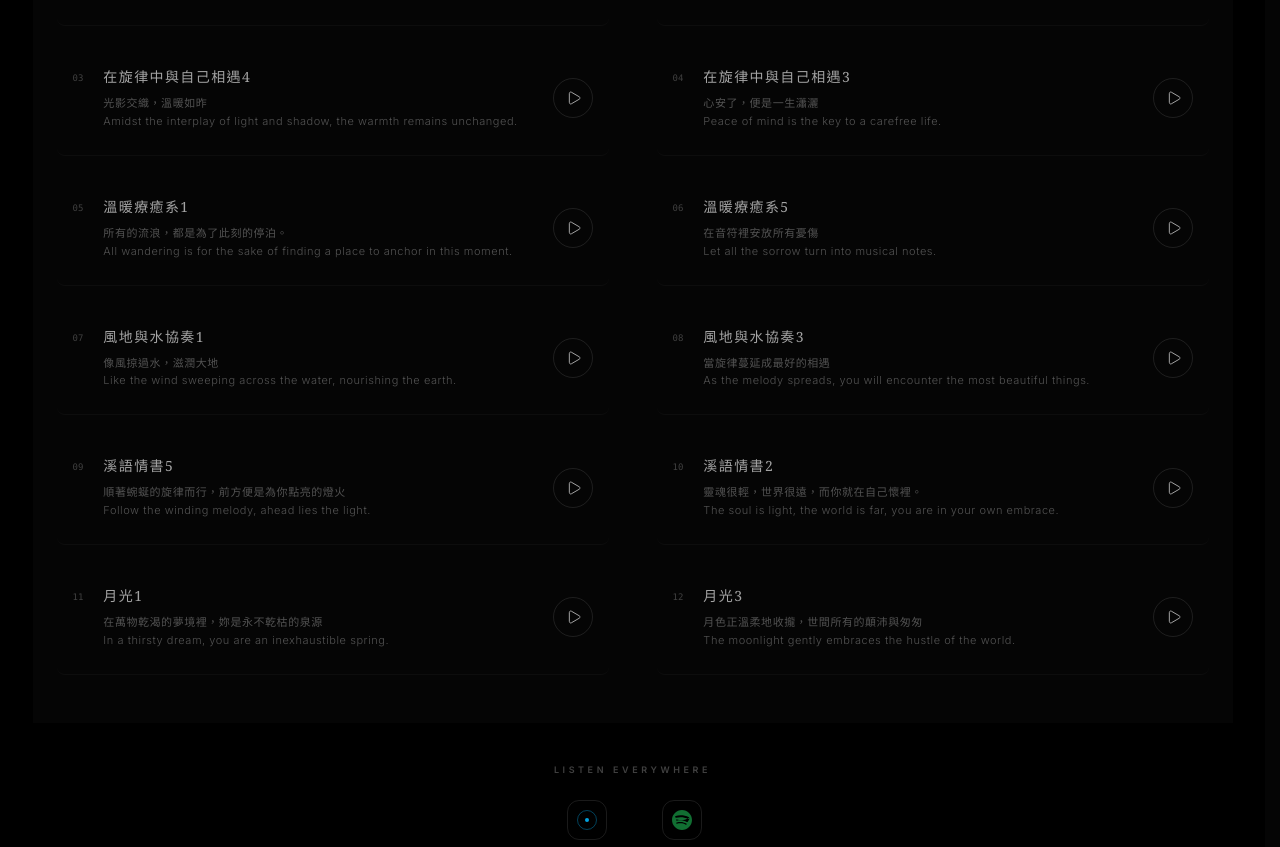
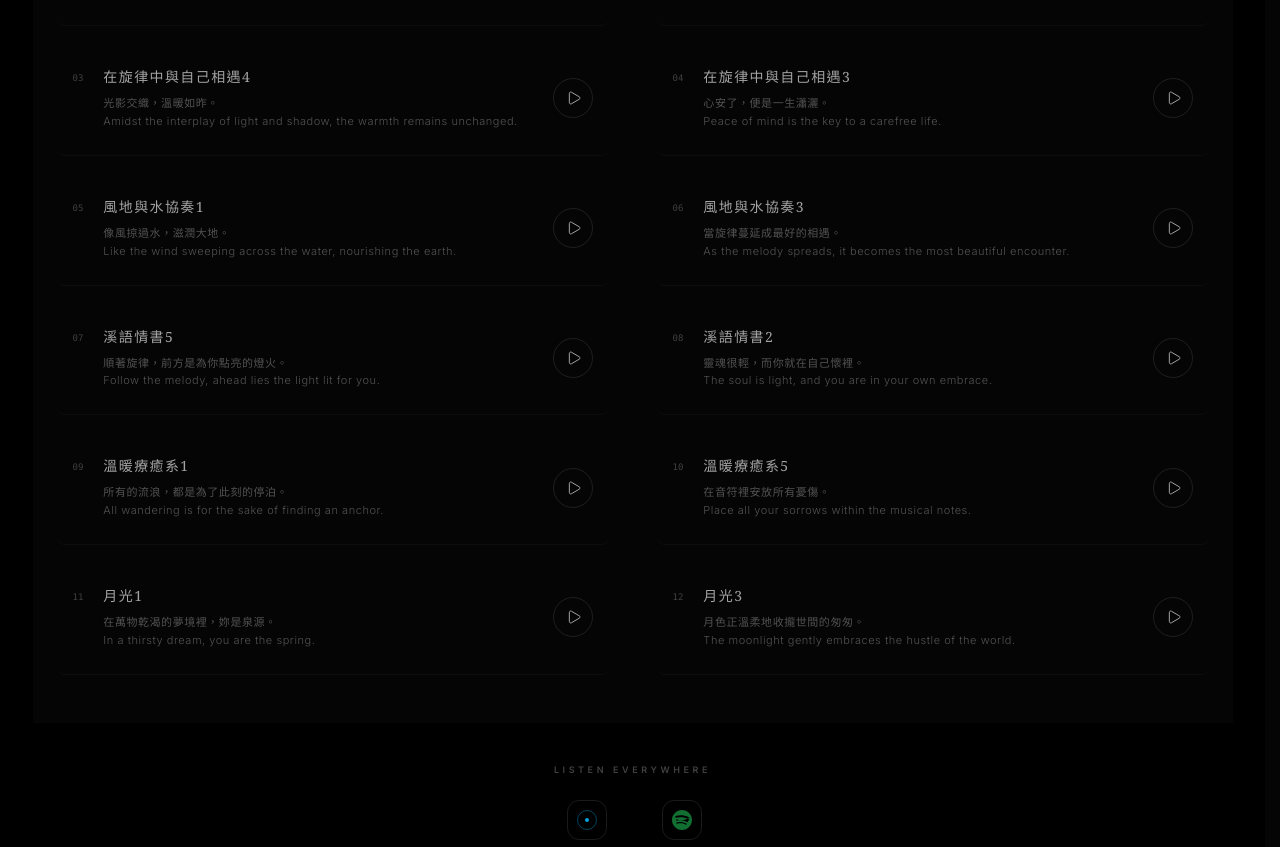
Before and after one commit to smile584421-chen/chen-music, a React (Vite) app: page / in a window 1280 px wide. Shown: the part 1267-2114 px from the top of the page. Built offline with nearby package versions, Linux system fonts and the light colour scheme.

Commit message:
Add files via upload

```diff
--- a/App.tsx
+++ b/App.tsx
@@ -17,15 +17,8 @@ interface ErrorBoundaryState {
   hasError: boolean;
 }
 
-/**
- * ErrorBoundary class component to catch rendering errors.
- */
-// Fix: Use React.Component to ensure inherited properties like 'props' and 'state' are correctly recognized by TypeScript.
 class ErrorBoundary extends React.Component<ErrorBoundaryProps, ErrorBoundaryState> {
-  // Fix: Explicitly declare state at the class level to resolve "Property 'state' does not exist" errors.
   state: ErrorBoundaryState = { hasError: false };
-
-  // Fix: Explicitly declare props at the class level to resolve "Property 'props' does not exist" errors.
   props: ErrorBoundaryProps;
 
   constructor(props: ErrorBoundaryProps) {
@@ -33,13 +26,11 @@ class ErrorBoundary extends React.Component<ErrorBoundaryProps, ErrorBoundarySta
     this.props = props;
   }
 
-  // Static getDerivedStateFromError correctly updates state when an error is caught.
   static getDerivedStateFromError(_error: any): ErrorBoundaryState {
     return { hasError: true };
   }
 
   render(): ReactNode {
-    // Fix: Accessing state inherited from React.Component now recognized by TypeScript.
     if (this.state.hasError) {
       return (
         <div className="min-h-screen bg-black flex flex-col items-center justify-center text-white p-6 text-center">
@@ -53,7 +44,6 @@ class ErrorBoundary extends React.Component<ErrorBoundaryProps, ErrorBoundarySta
         </div>
       );
     }
-    // Fix: Accessing props inherited from React.Component now recognized by TypeScript.
     return this.props.children;
   }
 }
@@ -64,10 +54,13 @@ function App() {
   const [isAdminOpen, setIsAdminOpen] = useState(false);
   const [isMusicPlaying, setIsMusicPlaying] = useState(false);
 
+  // 使用 v20 版本號來強制刷新緩存，確保新部署的內容正確顯示
+  const STORAGE_VERSION = 'chen_music_v20';
+
   useEffect(() => {
     try {
-      const savedImages = localStorage.getItem('chen_music_carousel_v19');
-      const savedTracks = localStorage.getItem('chen_music_tracks_v19');
+      const savedImages = localStorage.getItem(`${STORAGE_VERSION}_carousel`);
+      const savedTracks = localStorage.getItem(`${STORAGE_VERSION}_tracks`);
       if (savedImages) setImages(JSON.parse(savedImages));
       if (savedTracks) setTracks(JSON.parse(savedTracks));
     } catch (e) {
@@ -77,12 +70,12 @@ function App() {
 
   const handleUpdateImages = (newImages: CarouselImage[]) => {
     setImages(newImages);
-    localStorage.setItem('chen_music_carousel_v19', JSON.stringify(newImages));
+    localStorage.setItem(`${STORAGE_VERSION}_carousel`, JSON.stringify(newImages));
   };
 
   const handleUpdateTracks = (newTracks: MusicTrack[]) => {
     setTracks(newTracks);
-    localStorage.setItem('chen_music_tracks_v19', JSON.stringify(newTracks));
+    localStorage.setItem(`${STORAGE_VERSION}_tracks`, JSON.stringify(newTracks));
   };
 
   return (
--- a/constants.ts
+++ b/constants.ts
@@ -3,6 +3,7 @@ import { MusicTrack, CarouselImage } from './types';
 
 export const GITHUB_RAW_BASE = 'https://raw.githubusercontent.com/smile584421-chen/chen-music/main/';
 
+// 輪播圖配置 (根據使用者需求對接圖片)
 export const INITIAL_CAROUSEL: CarouselImage[] = [
   { id: 'img_stone', url: `${GITHUB_RAW_BASE}chen-p6.jpg`, title: '風與石系列', subtitle: 'Wind & Stone Series' },
   { id: 'img_melody', url: `${GITHUB_RAW_BASE}chen-p5.jpg`, title: '在旋律中與自己相遇', subtitle: 'Meeting Yourself in Melody' },
@@ -14,11 +15,12 @@ export const INITIAL_CAROUSEL: CarouselImage[] = [
 
 export const CATEGORIES = ['禎心推薦', '冥想', '溫暖', '明亮', '放鬆'];
 
+// 音樂軌道配置 (根據使用者需求對接音樂與封面)
 export const INITIAL_TRACKS: MusicTrack[] = [
   {
     id: 't1',
     title: '風與石系列4 放手-1',
-    artist: '最終你成了抓不住的遠方，\nIn the end, you became an unattainable distance,',
+    artist: '最終你成了抓不住的遠方，\nIn the end, you became an unattainable distance.',
     category: '禎心推薦',
     url: `${GITHUB_RAW_BASE}chen-m8.mp3`,
     coverUrl: `${GITHUB_RAW_BASE}chen-p6.jpg`
@@ -26,7 +28,7 @@ export const INITIAL_TRACKS: MusicTrack[] = [
   {
     id: 't2',
     title: '風與石系列2 遠行',
-    artist: '我不曾離去，而你正要遠行\nI have never left, but you are about to embark on a long journey.',
+    artist: '我不曾離去，而你正要遠行。\nI have never left, but you are about to embark on a long journey.',
     category: '放鬆',
     url: `${GITHUB_RAW_BASE}chen-m7.mp3`,
     coverUrl: `${GITHUB_RAW_BASE}chen-p6.jpg`
@@ -34,7 +36,7 @@ export const INITIAL_TRACKS: MusicTrack[] = [
   {
     id: 't3',
     title: '在旋律中與自己相遇4',
-    artist: '光影交織，溫暖如昨\nAmidst the interplay of light and shadow, the warmth remains unchanged.',
+    artist: '光影交織，溫暖如昨。\nAmidst the interplay of light and shadow, the warmth remains unchanged.',
     category: '冥想',
     url: `${GITHUB_RAW_BASE}chen-m4.mp3`,
     coverUrl: `${GITHUB_RAW_BASE}chen-p5.jpg`
@@ -42,71 +44,71 @@ export const INITIAL_TRACKS: MusicTrack[] = [
   {
     id: 't4',
     title: '在旋律中與自己相遇3',
-    artist: '心安了，便是一生瀟灑\nPeace of mind is the key to a carefree life.',
+    artist: '心安了，便是一生瀟灑。\nPeace of mind is the key to a carefree life.',
     category: '溫暖',
     url: `${GITHUB_RAW_BASE}chen-m3.mp3`,
     coverUrl: `${GITHUB_RAW_BASE}chen-p5.jpg`
   },
   {
     id: 't5',
+    title: '風地與水協奏1',
+    artist: '像風掠過水，滋潤大地。\nLike the wind sweeping across the water, nourishing the earth.',
+    category: '溫暖',
+    url: `${GITHUB_RAW_BASE}chen-m5.mp3`,
+    coverUrl: `${GITHUB_RAW_BASE}chen-p3.jpg`
+  },
+  {
+    id: 't6',
+    title: '風地與水協奏3',
+    artist: '當旋律蔓延成最好的相遇。\nAs the melody spreads, it becomes the most beautiful encounter.',
+    category: '明亮',
+    url: `${GITHUB_RAW_BASE}chen-m6.mp3`,
+    coverUrl: `${GITHUB_RAW_BASE}chen-p3.jpg`
+  },
+  {
+    id: 't7',
+    title: '溪語情書5',
+    artist: '順著旋律，前方是為你點亮的燈火。\nFollow the melody, ahead lies the light lit for you.',
+    category: '放鬆',
+    url: `${GITHUB_RAW_BASE}chen-m10.mp3`,
+    coverUrl: `${GITHUB_RAW_BASE}chen-p2.jpg`
+  },
+  {
+    id: 't8',
+    title: '溪語情書2',
+    artist: '靈魂很輕，而你就在自己懷裡。\nThe soul is light, and you are in your own embrace.',
+    category: '明亮',
+    url: `${GITHUB_RAW_BASE}chen-m9.mp3`,
+    coverUrl: `${GITHUB_RAW_BASE}chen-p2.jpg`
+  },
+  {
+    id: 't9',
     title: '溫暖療癒系1',
-    artist: '所有的流浪，都是為了此刻的停泊。\nAll wandering is for the sake of finding a place to anchor in this moment.',
+    artist: '所有的流浪，都是為了此刻的停泊。\nAll wandering is for the sake of finding an anchor.',
     category: '放鬆',
     url: `${GITHUB_RAW_BASE}chen-m11.mp3`,
     coverUrl: `${GITHUB_RAW_BASE}chen-p4.jpg`
   },
   {
-    id: 't7',
+    id: 't10',
     title: '溫暖療癒系5',
-    artist: '在音符裡安放所有憂傷\nLet all the sorrow turn into musical notes.',
+    artist: '在音符裡安放所有憂傷。\nPlace all your sorrows within the musical notes.',
     category: '冥想',
     url: `${GITHUB_RAW_BASE}chen-m12.mp3`,
     coverUrl: `${GITHUB_RAW_BASE}chen-p4.jpg`
   },
   {
-    id: 't8',
-    title: '風地與水協奏1',
-    artist: '像風掠過水，滋潤大地\nLike the wind sweeping across the water, nourishing the earth.',
-    category: '溫暖',
-    url: `${GITHUB_RAW_BASE}chen-m5.mp3`,
-    coverUrl: `${GITHUB_RAW_BASE}chen-p3.jpg`
-  },
-  {
-    id: 't9',
-    title: '風地與水協奏3',
-    artist: '當旋律蔓延成最好的相遇\nAs the melody spreads, you will encounter the most beautiful things.',
-    category: '明亮',
-    url: `${GITHUB_RAW_BASE}chen-m6.mp3`,
-    coverUrl: `${GITHUB_RAW_BASE}chen-p3.jpg`
-  },
-  {
-    id: 't10',
-    title: '溪語情書5',
-    artist: '順著蜿蜒的旋律而行，前方便是為你點亮的燈火\nFollow the winding melody, ahead lies the light.',
-    category: '放鬆',
-    url: `${GITHUB_RAW_BASE}chen-m10.mp3`,
-    coverUrl: `${GITHUB_RAW_BASE}chen-p2.jpg`
-  },
-  {
-    id: 't6',
-    title: '溪語情書2',
-    artist: '靈魂很輕，世界很遠，而你就在自己懷裡。\nThe soul is light, the world is far, you are in your own embrace.',
-    category: '明亮',
-    url: `${GITHUB_RAW_BASE}chen-m9.mp3`,
-    coverUrl: `${GITHUB_RAW_BASE}chen-p2.jpg`
-  },
-  {
-    id: 't13',
+    id: 't11',
     title: '月光1',
-    artist: '在萬物乾渴的夢境裡，妳是永不乾枯的泉源\nIn a thirsty dream, you are an inexhaustible spring.',
+    artist: '在萬物乾渴的夢境裡，妳是泉源。\nIn a thirsty dream, you are the spring.',
     category: '放鬆',
     url: `${GITHUB_RAW_BASE}chen-m1.mp3`,
     coverUrl: `${GITHUB_RAW_BASE}chen-p1.jpg`
   },
   {
-    id: 't14',
+    id: 't12',
     title: '月光3',
-    artist: '月色正溫柔地收攏，世間所有的顛沛與匆匆\nThe moonlight gently embraces the hustle of the world.',
+    artist: '月色正溫柔地收攏世間的匆匆。\nThe moonlight gently embraces the hustle of the world.',
     category: '溫暖',
     url: `${GITHUB_RAW_BASE}chen-m2.mp3`,
     coverUrl: `${GITHUB_RAW_BASE}chen-p1.jpg`
```
